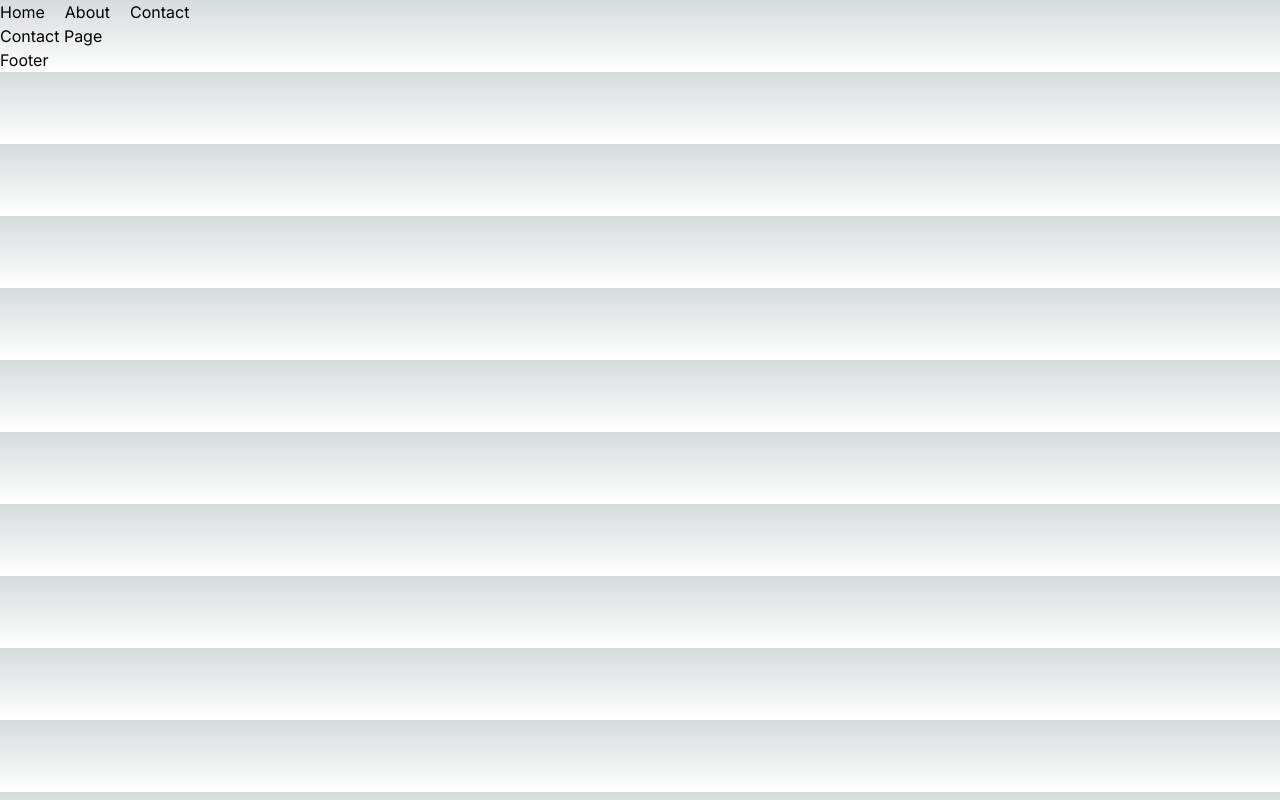
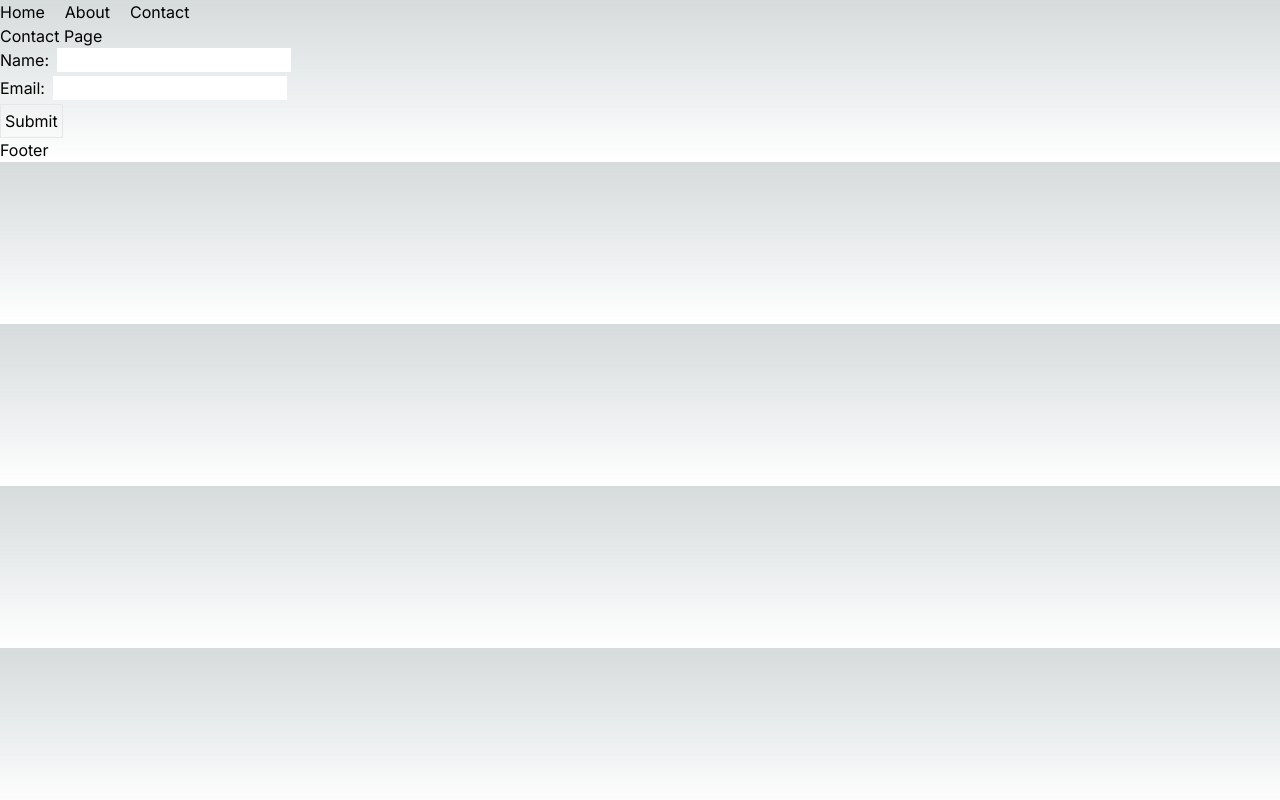
Before and after one commit to KrishnaOnline/nextjs, a Next.js app in the folder 02/my-app/: page /contact in a window 1280 px wide. Built offline with nearby package versions, Linux system fonts and the light colour scheme.

Commit message:
Server Actions in Next.js

```diff
--- /dev/null
+++ b/02/my-app/actions/form.js
@@ -0,0 +1,10 @@
+"use server";
+import fs from "fs/promises";
+
+export const submitAction = async (e) => {
+    // "use server"     // with this, this block will be executed in the Server...
+    console.log(e.get("name"), e.get("mail"));
+    let a = await fs.writeFile("sampleDemo.txt", `Written from Server Actions in Contact Page \nName: ${e.get("name")} \nEmail: ${e.get("mail")}`);
+    // const data = await fs.readFile("sampleDemo.txt");
+    // console.log(data);
+}
--- a/02/my-app/app/about/page.jsx
+++ b/02/my-app/app/about/page.jsx
@@ -1,4 +1,3 @@
-"use client";
 import React from 'react'
 import Script from 'next/script'
 
@@ -17,5 +16,5 @@ export default about
 
 export const metadata = {
   title: "About - Next App",
-  description: "Generated by create next app",
+  description: "Generated by create next app"
 };
--- a/02/my-app/app/contact/page.jsx
+++ b/02/my-app/app/contact/page.jsx
@@ -1,21 +1,37 @@
 "use client";
-import React from 'react'
-import Script from 'next/script'
+import React, { useRef } from 'react'
+import { submitAction } from '@/actions/form';
+// we can import server actions like this and use anywhere...
 
 const contact = () => {
+  /*const submitAction = async (e) => {
+    "use server"     // with this, this block will be executed in the Server...
+    console.log(e.get("name"), e.get("mail"));
+    let a = await fs.writeFile("sampleDemo.txt", `Written from Server Actions in Contact Page \nName: ${e.get("name")} \nEmail: ${e.get("mail")}`);
+    const data = await fs.readFile("sampleDemo.txt");
+    console.log(data);
+  }*/
+  // OR import submitAction action from @/actions/form.js
+  let ref = useRef();
+
   return (
     <div>
       <div>Contact Page</div>
-      {/* <Script>
-        {`alert("Welcome to Next App Contact Page")`}
-      </Script> */}
+      <div>
+        <form ref={ref} action={(e) => {submitAction(e); ref.current.reset()}} className="flex flex-col gap-1">
+          <div className="flex gap-2">
+            <label htmlFor="name">Name:</label>
+            <input name="name" id="name" className="text-black" type="text" />
+          </div>
+          <div className="flex gap-2">
+            <label htmlFor="mail">Email:</label>
+            <input name="mail" id="mail" className="text-black" type="email" />
+          </div>
+          <button type='submit' className="border w-fit p-1">Submit</button>
+        </form>
+      </div>
     </div>
   )
 }
 
 export default contact
-
-export const metadata = {
-  title: "Contact - Next App",
-  description: "Generated by create next app",
-};
```
Also changed, not shown: 02/my-app/sampleDemo.txt (added).
